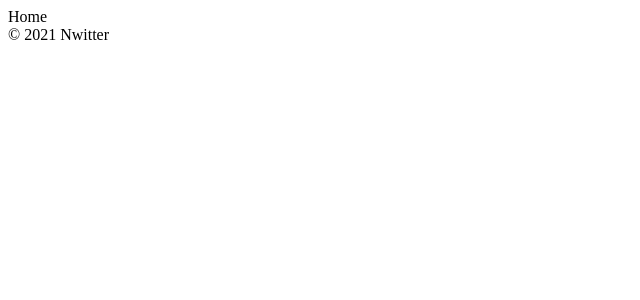
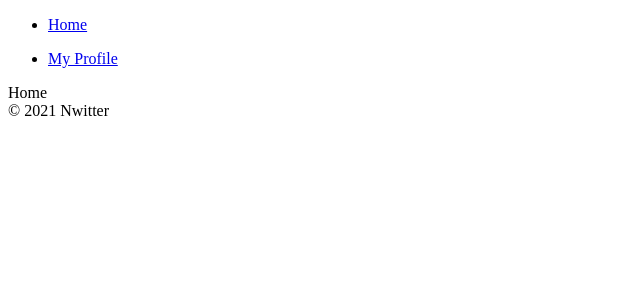
Before and after one commit to pkh31337/210701_nwitter, a React (Create React App) app: page /#/ in a window 1280 px wide. Shown: the top 300 px of the page, without its empty margins (0-640 px from the left). Built offline with nearby package versions, Linux system fonts and the light colour scheme; no server answers; sample sign-in values are in the browser's storage.

Commit message:
#2.6 Log Out

```diff
--- /dev/null
+++ b/src/components/Navigation.js
@@ -0,0 +1,15 @@
+import {Link} from "react-router-dom"
+
+const Navigation = () => <nav>
+    <ul>
+        <li>
+            <Link to="/">Home</Link>
+        </li>
+    </ul>
+    <ul>
+        <li>
+            <Link to="/profile">My Profile</Link>
+        </li>
+    </ul>
+</nav>
+export default Navigation;
--- a/src/components/Router.js
+++ b/src/components/Router.js
@@ -1,21 +1,36 @@
-import { HashRouter as Router, Route, Switch } from "react-router-dom";
-import Home from "routes/Home"
-import Auth from "routes/Auth"
+import {
+  HashRouter as Router,
+  Route,
+  Switch,
+  Redirect,
+} from "react-router-dom";
+import Home from "routes/Home";
+import Auth from "routes/Auth";
+import Profile from "routes/Profile";
+import Navigation from "components/Navigation";
 
 const AppRouter = ({ isLoggedIn }) => {
   return (
     <Router>
+      {isLoggedIn && <Navigation />}
       <Switch>
         {isLoggedIn ? (
           <>
             <Route exact path="/">
               <Home />
             </Route>
+            <Route exact path="/profile">
+              <Profile />
+            </Route>
+            <Redirect from="*" to="/" />
           </>
         ) : (
-          <Route exact path="/">
-            <Auth />
-          </Route>
+          <>
+            <Route exact path="/">
+              <Auth />
+            </Route>
+            <Redirect from="*" to="/" />
+          </>
         )}
       </Switch>
     </Router>
--- a/src/routes/Profile.js
+++ b/src/routes/Profile.js
@@ -1,2 +1,15 @@
-const Profile = () => <span>Profile</span>;
-export default Profile;
+import { authService } from "fbase";
+import { useHistory } from "react-router-dom";
+
+export default () => {
+  const history = useHistory();
+  const onLogOutClick = () => {
+    authService.signOut();
+    history.push("/");
+  };
+  return (
+    <>
+      <button onClick={onLogOutClick}>Log Out</button>
+    </>
+  );
+};
```
